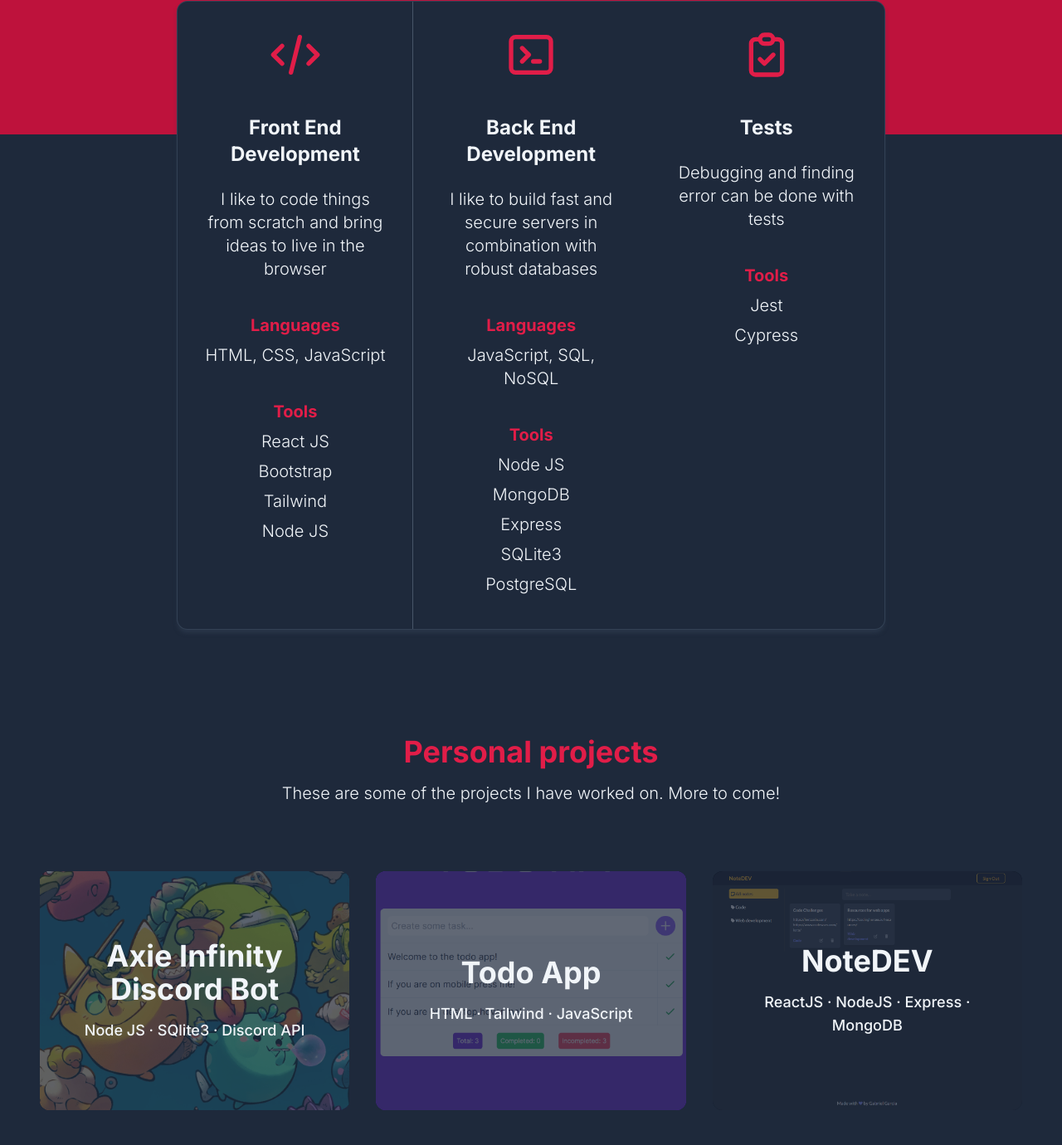
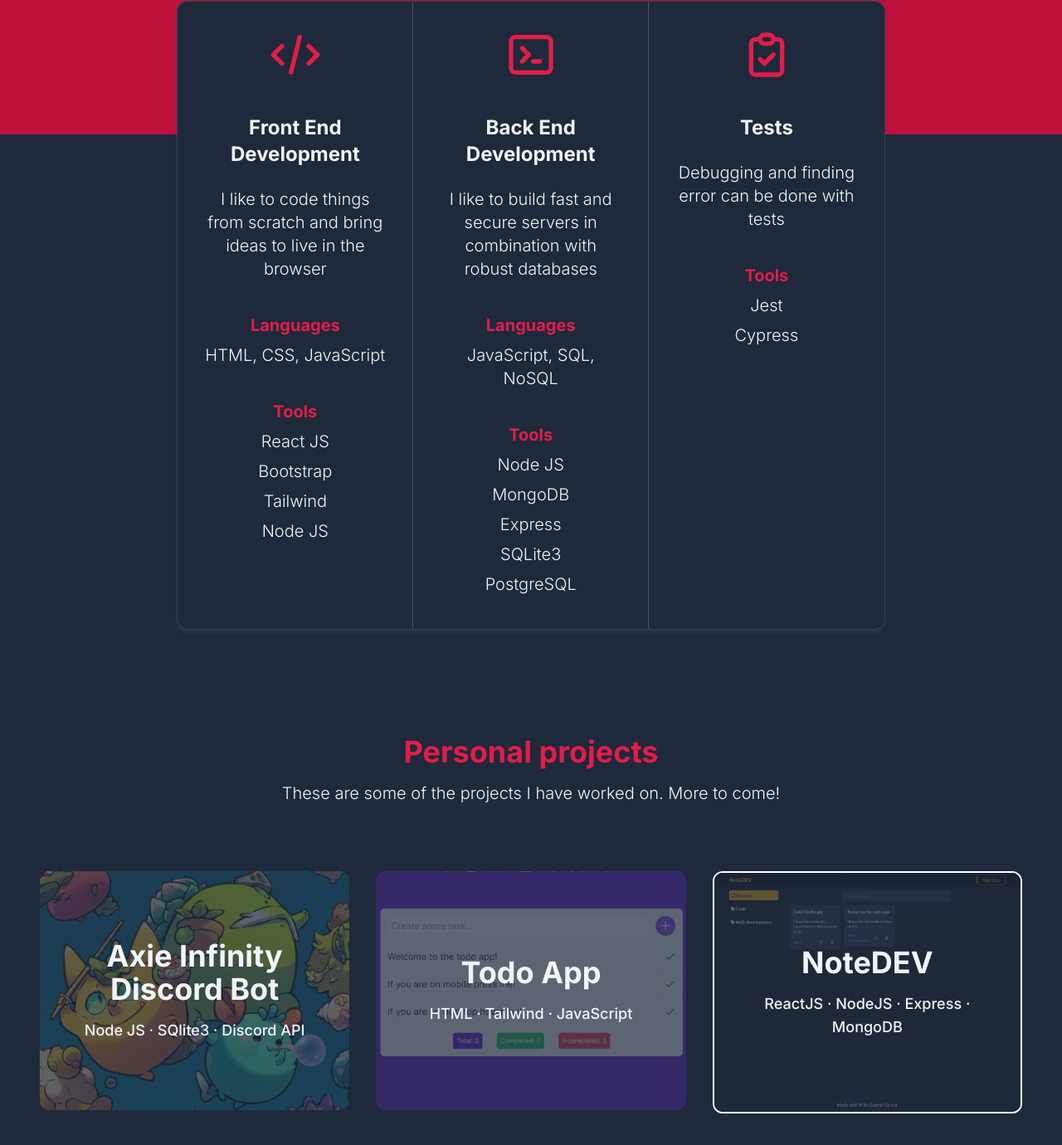
Before and after one commit to gabitodev/portfolio, a website: page index.html in a window 1280 px wide. Shown: the part 1070-2450 px from the top of the page at 83% size. Drawn offline with Linux system fonts and the light colour scheme.

Commit message:
border added

```diff
--- a/index.html
+++ b/index.html
@@ -65,7 +65,7 @@
                             <p class="mb-2 font-light">Node JS</p>
                         </div>
                     </div>
-                    <div class="w-full md:w-2/4 p-8">
+                    <div class="w-full md:w-2/4 p-8 border-slate-600 border-b md:border-r md:border-b-0">
                         <svg xmlns="http://www.w3.org/2000/svg" class="h-16 w-16 inline text-rose-600" fill="none" viewBox="0 0 24 24" stroke="currentColor" stroke-width="2">
                             <path stroke-linecap="round" stroke-linejoin="round" d="M8 9l3 3-3 3m5 0h3M5 20h14a2 2 0 002-2V6a2 2 0 00-2-2H5a2 2 0 00-2 2v12a2 2 0 002 2z" />
                         </svg>
@@ -150,7 +150,7 @@
                     </figure>
                 </div>
                 <div class="md:basis-md lg:basis-lg">
-                    <figure class="group relative overflow-hidden rounded-12px bg-slate-900">
+                    <figure class="group relative overflow-hidden rounded-12px bg-slate-900 border-2 border-white">
                         <img src="img/projects/note-app.png" alt="todo app" class="min-h-18rem object-cover opacity-100 motion-safe:group-hover:opacity-0 scale-100 motion-safe:group-hover:scale-110 motion-safe:transition motion-safe:duration-300 motion-safe:ease-in-out" width="1920" height="1080" loading="lazy">
                         <figcaption class="w-full h-full absolute top-0 z-10 px-12 md:px-8 flex flex-col justify-center text-thite opacity-0 group-hover:opacity-100 motion-safe:transition motion-safe:duration-300 motion-safe:ease-in-out">
                             <h1 class="mb-4 text-slate-100 font-medium md:text-lg">A note app to save your notes in your browser.</h1>
```
